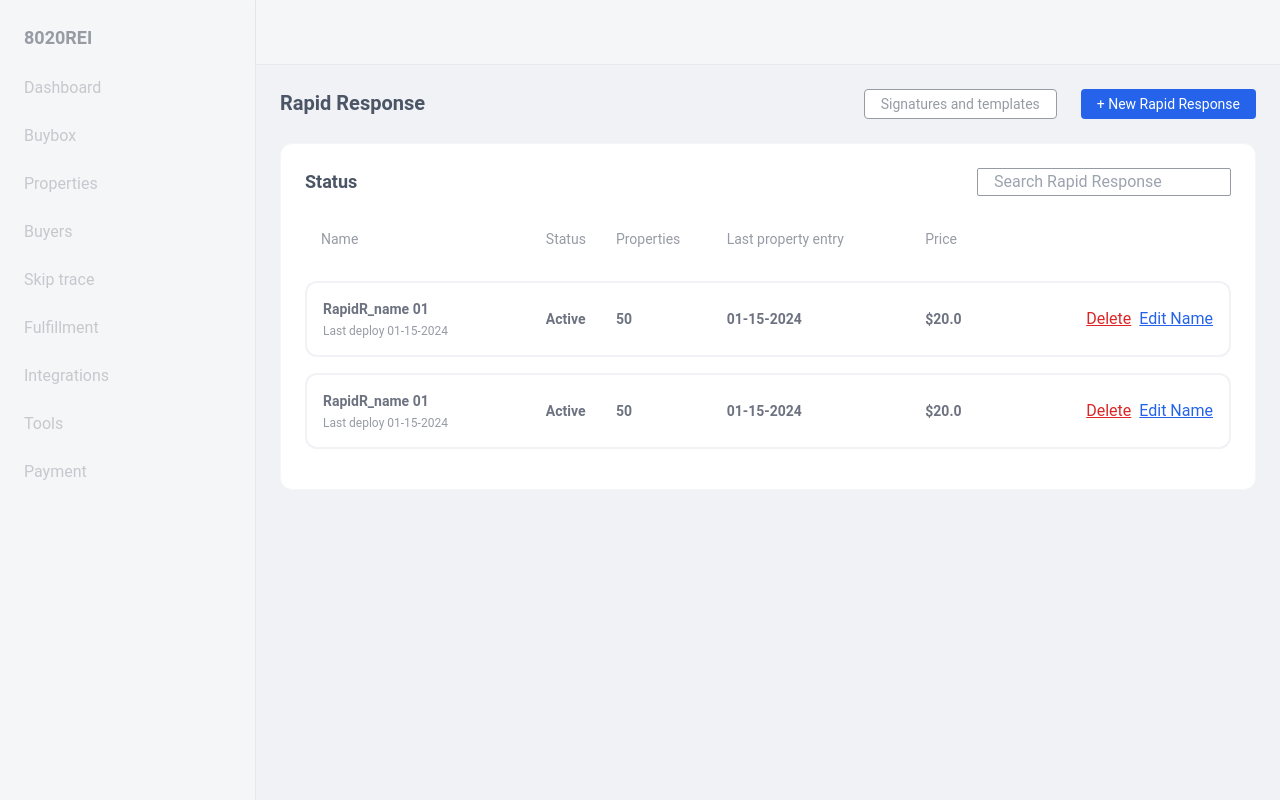
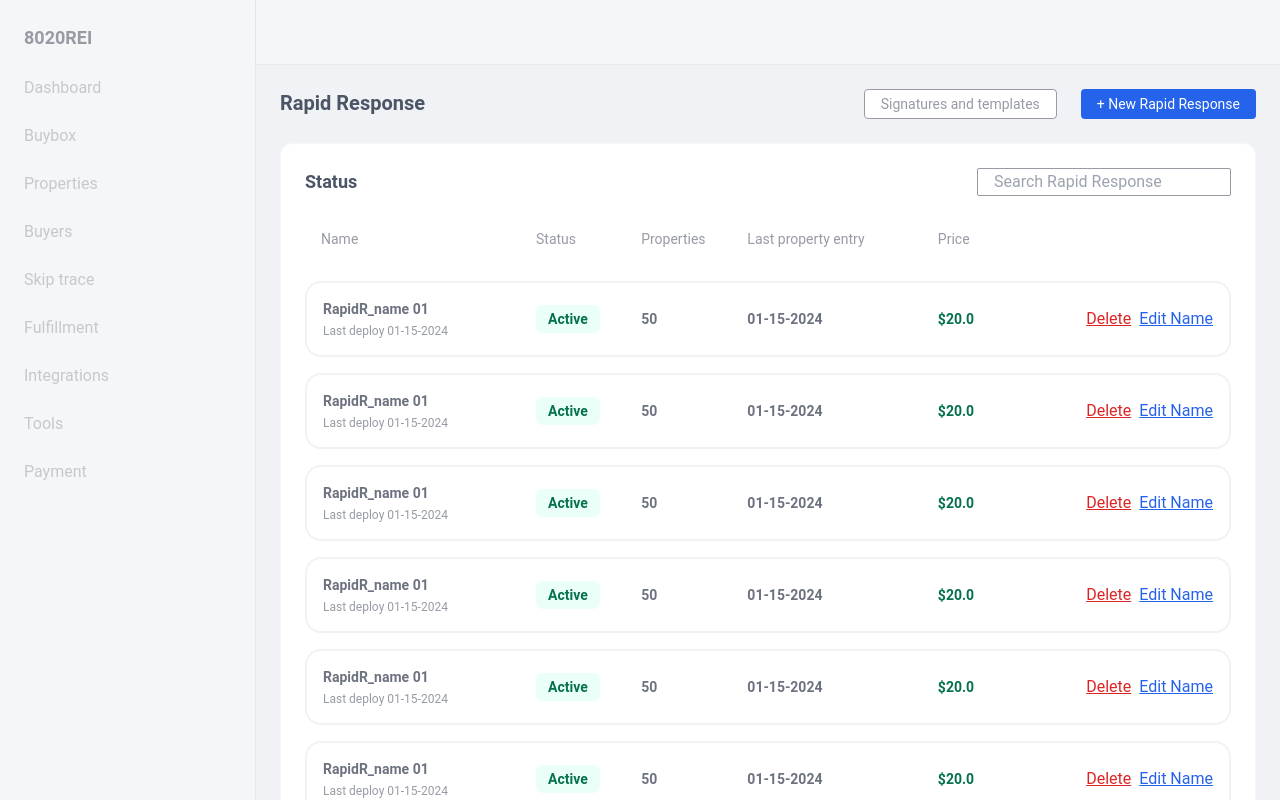
Before and after one commit to teffcode/rapid-response, a Next.js app: page / in a window 1280 px wide. Built offline with nearby package versions, Linux system fonts and the light colour scheme.

Commit message:
feature(product table): add pill component

```diff
--- a/components/ProductRow.tsx
+++ b/components/ProductRow.tsx
@@ -1,4 +1,5 @@
 import React from 'react';
+import Pill from "@/components/UI/Pill";
 
 type Row = {
   id: number;
@@ -27,12 +28,8 @@ const ProductRow: React.FC<ProductRowProps> = ({
   onDelete
 }) => {
   return (
-    <tr
-      className={`border rounded-xl ${
-        row.status === 'Eliminated' ? 'bg-gray-200 text-gray-500 italic' : ''
-      }`}
-    >
-      <td className="pl-4 py-4 border-lightGray border-l-2 border-y-2 rounded-l-xl">
+    <tr>
+      <td className={`pl-4 py-4 border-lightGray border-l-2 border-y-2 rounded-l-2xl ${row.status === 'Eliminated' ? 'opacity-70' : ''}`}>
         {row.isEditing && row.status !== 'Eliminated' ? (
           <input
             type="text"
@@ -51,11 +48,13 @@ const ProductRow: React.FC<ProductRowProps> = ({
           </>
         )}
       </td>
-      <td className="py-4 border-lightGray border-y-2 font-semibold text-sm text-darkGray">{row.status}</td>
-      <td className="py-4 border-lightGray border-y-2 font-semibold text-sm text-darkGray">{row.properties}</td>
-      <td className="py-4 border-lightGray border-y-2 font-semibold text-sm text-darkGray">{row.lastPropertyEntry}</td>
-      <td className="py-4 border-lightGray border-y-2 font-semibold text-sm text-darkGray">{row.price}</td>
-      <td className="py-4 pr-4 text-right space-x-2 border-lightGray border-r-2 border-y-2 rounded-r-xl">
+      <td className="py-4 border-lightGray border-y-2 font-semibold text-sm text-darkGray">
+        <Pill status={row.status} />
+      </td>
+      <td className={`py-4 border-lightGray border-y-2 font-semibold text-sm text-darkGray ${row.status === 'Eliminated' ? 'opacity-70' : ''}`}>{row.properties}</td>
+      <td className={`py-4 border-lightGray border-y-2 font-semibold text-sm text-darkGray ${row.status === 'Eliminated' ? 'opacity-70' : ''}`}>{row.lastPropertyEntry}</td>
+      <td className={`py-4 border-lightGray border-y-2 font-semibold text-sm text-active-text ${row.status === 'Eliminated' ? 'opacity-70' : ''}`}>{row.price}</td>
+      <td className={`py-4 pr-4 text-right space-x-2 border-lightGray border-r-2 border-y-2 rounded-r-2xl ${row.status === 'Eliminated' ? 'opacity-70' : ''}`}>
         {row.status !== 'Eliminated' && (
           <>
             <button
--- a/components/ProductTable.tsx
+++ b/components/ProductTable.tsx
@@ -15,6 +15,10 @@ type Row = {
 const initialRows: Row[] = [
   { id: 1, name: 'RapidR_name 01', lastDeploy: "01-15-2024", status: 'Active', properties: 50, lastPropertyEntry: "01-15-2024", price: "$20.0", isEditing: false },
   { id: 2, name: 'RapidR_name 01', lastDeploy: "01-15-2024", status: 'Active', properties: 50, lastPropertyEntry: "01-15-2024", price: "$20.0", isEditing: false },
+  { id: 3, name: 'RapidR_name 01', lastDeploy: "01-15-2024", status: 'Active', properties: 50, lastPropertyEntry: "01-15-2024", price: "$20.0", isEditing: false },
+  { id: 4, name: 'RapidR_name 01', lastDeploy: "01-15-2024", status: 'Active', properties: 50, lastPropertyEntry: "01-15-2024", price: "$20.0", isEditing: false },
+  { id: 5, name: 'RapidR_name 01', lastDeploy: "01-15-2024", status: 'Active', properties: 50, lastPropertyEntry: "01-15-2024", price: "$20.0", isEditing: false },
+  { id: 6, name: 'RapidR_name 01', lastDeploy: "01-15-2024", status: 'Active', properties: 50, lastPropertyEntry: "01-15-2024", price: "$20.0", isEditing: false },
 ];
 
 const ProductTable: React.FC = () => {
--- /dev/null
+++ b/components/UI/Pill.tsx
@@ -0,0 +1,20 @@
+type PillStatus = 'Active' | 'Eliminated';
+
+interface PillProps {
+  status: PillStatus;
+}
+
+const Pill: React.FC<PillProps> = ({ status }) => {
+  const isEliminated = status === 'Eliminated';
+
+  return (
+    <span
+      className={`px-3 py-1.5 text-sm font-semibold rounded-md
+        ${isEliminated ? 'bg-eliminated-bg text-eliminated-text' : 'bg-active-bg text-active-text'}`}
+    >
+      {status}
+    </span>
+  );
+};
+
+export default Pill;
--- a/tailwind.config.ts
+++ b/tailwind.config.ts
@@ -17,6 +17,14 @@ export default {
         gray: '#979ba4',
         darkGray: '#6c7280',
         primary: '#4b5566',
+        active: {
+          bg: '#ebfff9',
+          text: '#06714e',
+        },
+        eliminated: {
+          bg: '#faeceb',
+          text: '#ab1818',
+        },
       },
     },
   },
```
